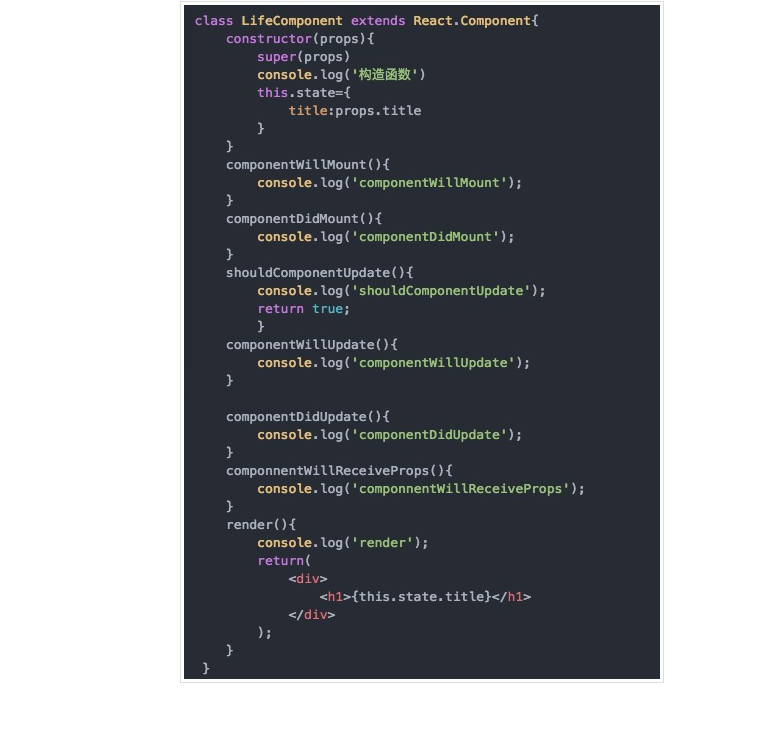
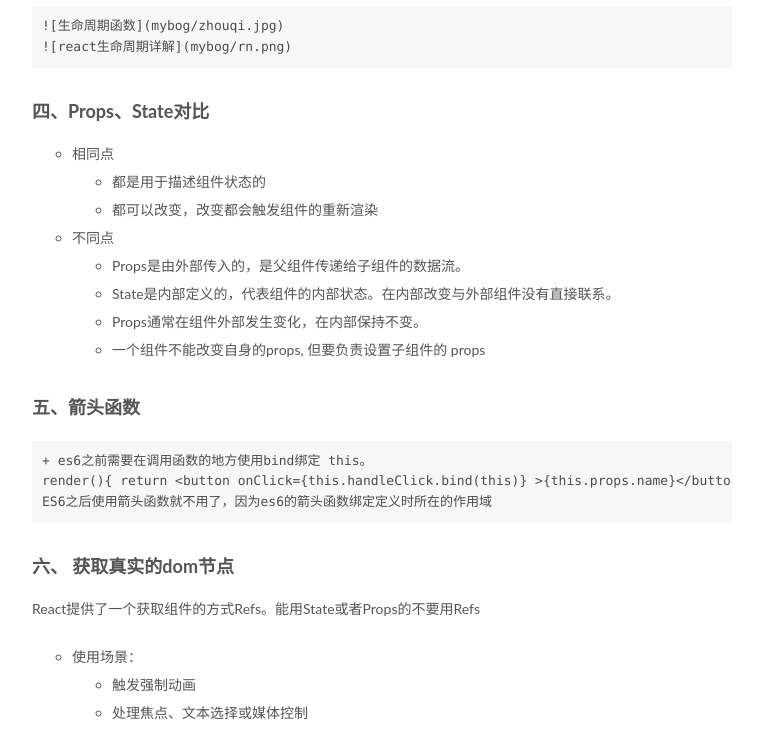
Before and after one commit to Liuwan12/Liuwan12.github.io, a plain HTML site: page 2018/12/22/mybog/index.html in a window 1280 px wide. Shown: the part 1071-1801 px from the top of the page, without its empty margins (98-861 px from the left). Drawn offline with Linux system fonts and the light colour scheme.

Commit message:
Site updated: 2018-12-23 20:57:00

```diff
--- a/2018/12/22/mybog/index.html
+++ b/2018/12/22/mybog/index.html
@@ -79,20 +79,17 @@
 
 
 
-<meta name="description" content="一、react优势 虚拟DOM，HTML写在js里 一切皆组件，支持自定义 单向数据流，跨平台运行二、组件Component 创建组件的三种方式： es6创建 ：React.component es5创建 : React.createClass 函数式定义的无状态组件：无状态的组件形式上表现为一个只待油render方法的组件类，通过函数形式或者箭头函数，该组件无state状态建议选择第一个和第三个">
+<meta name="description" content="一、react优势 虚拟DOM，HTML写在js里 一切皆组件，支持自定义 单向数据流，跨平台运行  二、组件Component 创建组件的三种方式： es6创建 ：React.component es5创建 : React.createClass 函数式定义的无状态组件：无状态的组件形式上表现为一个只待油render方法的组件类，通过函数形式或者箭头函数，该组件无state状态建议选择第一个和第">
 <meta property="og:type" content="article">
 <meta property="og:title" content="react基础整理">
 <meta property="og:url" content="http://yoursite.com/2018/12/22/mybog/index.html">
 <meta property="og:site_name" content="前端小白的进阶之路">
-<meta property="og:description" content="一、react优势 虚拟DOM，HTML写在js里 一切皆组件，支持自定义 单向数据流，跨平台运行二、组件Component 创建组件的三种方式： es6创建 ：React.component es5创建 : React.createClass 函数式定义的无状态组件：无状态的组件形式上表现为一个只待油render方法的组件类，通过函数形式或者箭头函数，该组件无state状态建议选择第一个和第三个">
+<meta property="og:description" content="一、react优势 虚拟DOM，HTML写在js里 一切皆组件，支持自定义 单向数据流，跨平台运行  二、组件Component 创建组件的三种方式： es6创建 ：React.component es5创建 : React.createClass 函数式定义的无状态组件：无状态的组件形式上表现为一个只待油render方法的组件类，通过函数形式或者箭头函数，该组件无state状态建议选择第一个和第">
 <meta property="og:locale" content="zh-Hans">
-<meta property="og:image" content="http://yoursite.com/2018/12/22/mybog/zhouqi.jpg">
-<meta property="og:image" content="http://yoursite.com/2018/12/22/mybog/rn.png">
-<meta property="og:updated_time" content="2018-12-23T10:26:00.030Z">
+<meta property="og:updated_time" content="2018-12-23T12:56:36.455Z">
 <meta name="twitter:card" content="summary">
 <meta name="twitter:title" content="react基础整理">
-<meta name="twitter:description" content="一、react优势 虚拟DOM，HTML写在js里 一切皆组件，支持自定义 单向数据流，跨平台运行二、组件Component 创建组件的三种方式： es6创建 ：React.component es5创建 : React.createClass 函数式定义的无状态组件：无状态的组件形式上表现为一个只待油render方法的组件类，通过函数形式或者箭头函数，该组件无state状态建议选择第一个和第三个">
-<meta name="twitter:image" content="http://yoursite.com/2018/12/22/mybog/zhouqi.jpg">
+<meta name="twitter:description" content="一、react优势 虚拟DOM，HTML写在js里 一切皆组件，支持自定义 单向数据流，跨平台运行  二、组件Component 创建组件的三种方式： es6创建 ：React.component es5创建 : React.createClass 函数式定义的无状态组件：无状态的组件形式上表现为一个只待油render方法的组件类，通过函数形式或者箭头函数，该组件无state状态建议选择第一个和第">
 
 
 
@@ -335,7 +332,9 @@
         <h3 id="一、react优势"><a href="#一、react优势" class="headerlink" title="一、react优势"></a>一、react优势</h3><ul>
 <li>虚拟DOM，HTML写在js里</li>
 <li>一切皆组件，支持自定义</li>
-<li>单向数据流，跨平台运行<h3 id="二、组件Component"><a href="#二、组件Component" class="headerlink" title="二、组件Component"></a>二、组件Component</h3></li>
+<li>单向数据流，跨平台运行</li>
+</ul>
+<h3 id="二、组件Component"><a href="#二、组件Component" class="headerlink" title="二、组件Component"></a>二、组件Component</h3><ul>
 <li>创建组件的三种方式：<ol>
 <li>es6创建 ：React.component</li>
 <li>es5创建 : React.createClass</li>
@@ -346,8 +345,36 @@
 <li>组件中只能有一个根结点</li>
 <li>组件首字母必须大写，否则会被解析成html标签</li>
 <li>具有可重用、可组合、可维护特征</li>
-<li>对应的标签语法和html标签用法一致，可加入任意属性<br>More info: <a href="https://liuwan12.github.io/2018/12/22/react%E5%9F%BA%E7%A1%80%E6%95%B4%E7%90%86/" target="_blank" rel="noopener">more</a><h3 id="三、组件的生命周期"><a href="#三、组件的生命周期" class="headerlink" title="三、组件的生命周期"></a>三、组件的生命周期</h3><img src="/2018/12/22/mybog/zhouqi.jpg" alt="生命周期函数"><br><img src="/2018/12/22/mybog/rn.png" alt="react生命周期详解"></li>
+<li>对应的标签语法和html标签用法一致，可加入任意属性<br>More info: <a href="https://liuwan12.github.io/2018/12/22/react%E5%9F%BA%E7%A1%80%E6%95%B4%E7%90%86/" target="_blank" rel="noopener">more</a></li>
 </ol>
+</li>
+</ul>
+<h3 id="三、组件的生命周期"><a href="#三、组件的生命周期" class="headerlink" title="三、组件的生命周期"></a>三、组件的生命周期</h3><pre><code>![生命周期函数](mybog/zhouqi.jpg)
+![react生命周期详解](mybog/rn.png)
+</code></pre><h3 id="四、Props、State对比"><a href="#四、Props、State对比" class="headerlink" title="四、Props、State对比"></a>四、Props、State对比</h3><ul>
+<li>相同点<ol>
+<li>都是用于描述组件状态的</li>
+<li>都可以改变，改变都会触发组件的重新渲染</li>
+</ol>
+</li>
+<li>不同点<ol>
+<li>Props是由外部传入的，是父组件传递给子组件的数据流。</li>
+<li>State是内部定义的，代表组件的内部状态。在内部改变与外部组件没有直接联系。</li>
+<li>Props通常在组件外部发生变化，在内部保持不变。</li>
+<li>一个组件不能改变自身的props, 但要负责设置子组件的 props</li>
+</ol>
+</li>
+</ul>
+<h3 id="五、箭头函数"><a href="#五、箭头函数" class="headerlink" title="五、箭头函数"></a>五、箭头函数</h3><pre><code>+ es6之前需要在调用函数的地方使用bind绑定 this。
+render(){ return &lt;button onClick={this.handleClick.bind(this)} &gt;{this.props.name}&lt;/button&gt;; }。
+ES6之后使用箭头函数就不用了，因为es6的箭头函数绑定定义时所在的作用域
+</code></pre><h3 id="六、-获取真实的dom节点"><a href="#六、-获取真实的dom节点" class="headerlink" title="六、 获取真实的dom节点"></a>六、 获取真实的dom节点</h3><p> React提供了一个获取组件的方式Refs。能用State或者Props的不要用Refs</p>
+<ul>
+<li>使用场景：<ul>
+<li>触发强制动画</li>
+<li>处理焦点、文本选择或媒体控制</li>
+<li>集成第三方dom库</li>
+</ul>
 </li>
 </ul>
 
@@ -498,7 +525,7 @@
 
 
 
-              <div class="post-toc-content"><ol class="nav"><li class="nav-item nav-level-3"><a class="nav-link" href="#一、react优势"><span class="nav-number">1.</span> <span class="nav-text">一、react优势</span></a></li><li class="nav-item nav-level-3"><a class="nav-link" href="#二、组件Component"><span class="nav-number">2.</span> <span class="nav-text">二、组件Component</span></a></li><li class="nav-item nav-level-3"><a class="nav-link" href="#三、组件的生命周期"><span class="nav-number">3.</span> <span class="nav-text">三、组件的生命周期</span></a></li></ol></div>
+              <div class="post-toc-content"><ol class="nav"><li class="nav-item nav-level-3"><a class="nav-link" href="#一、react优势"><span class="nav-number">1.</span> <span class="nav-text">一、react优势</span></a></li><li class="nav-item nav-level-3"><a class="nav-link" href="#二、组件Component"><span class="nav-number">2.</span> <span class="nav-text">二、组件Component</span></a></li><li class="nav-item nav-level-3"><a class="nav-link" href="#三、组件的生命周期"><span class="nav-number">3.</span> <span class="nav-text">三、组件的生命周期</span></a></li><li class="nav-item nav-level-3"><a class="nav-link" href="#四、Props、State对比"><span class="nav-number">4.</span> <span class="nav-text">四、Props、State对比</span></a></li><li class="nav-item nav-level-3"><a class="nav-link" href="#五、箭头函数"><span class="nav-number">5.</span> <span class="nav-text">五、箭头函数</span></a></li><li class="nav-item nav-level-3"><a class="nav-link" href="#六、-获取真实的dom节点"><span class="nav-number">6.</span> <span class="nav-text">六、 获取真实的dom节点</span></a></li></ol></div>
 
 
           </div>
--- a/css/main.css
+++ b/css/main.css
@@ -1822,7 +1822,7 @@ pre .javascript .function {
   width: 4px;
   height: 4px;
   border-radius: 50%;
-  background: #5b57ff;
+  background: #9954ff;
 }
 .links-of-blogroll {
   font-size: 13px;
```
Also changed, not shown: index.html (+32 -2 lines).
